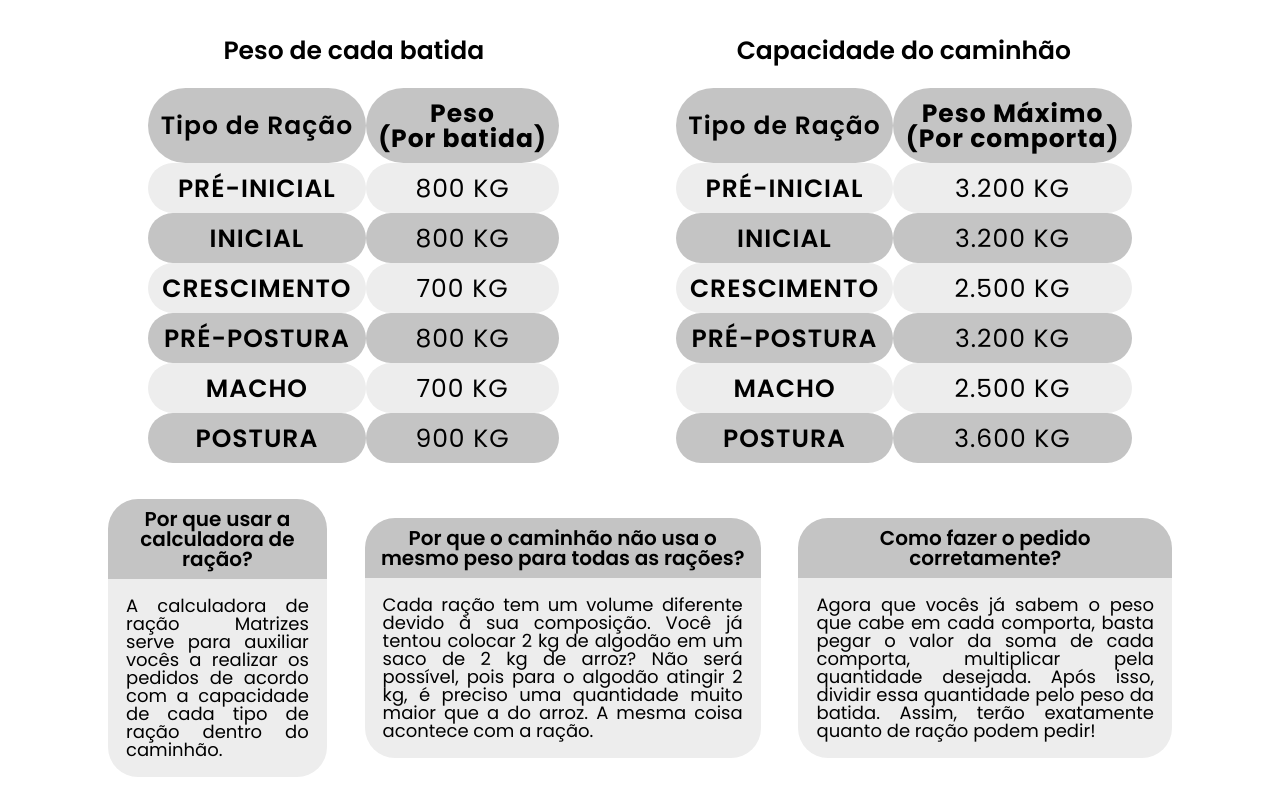
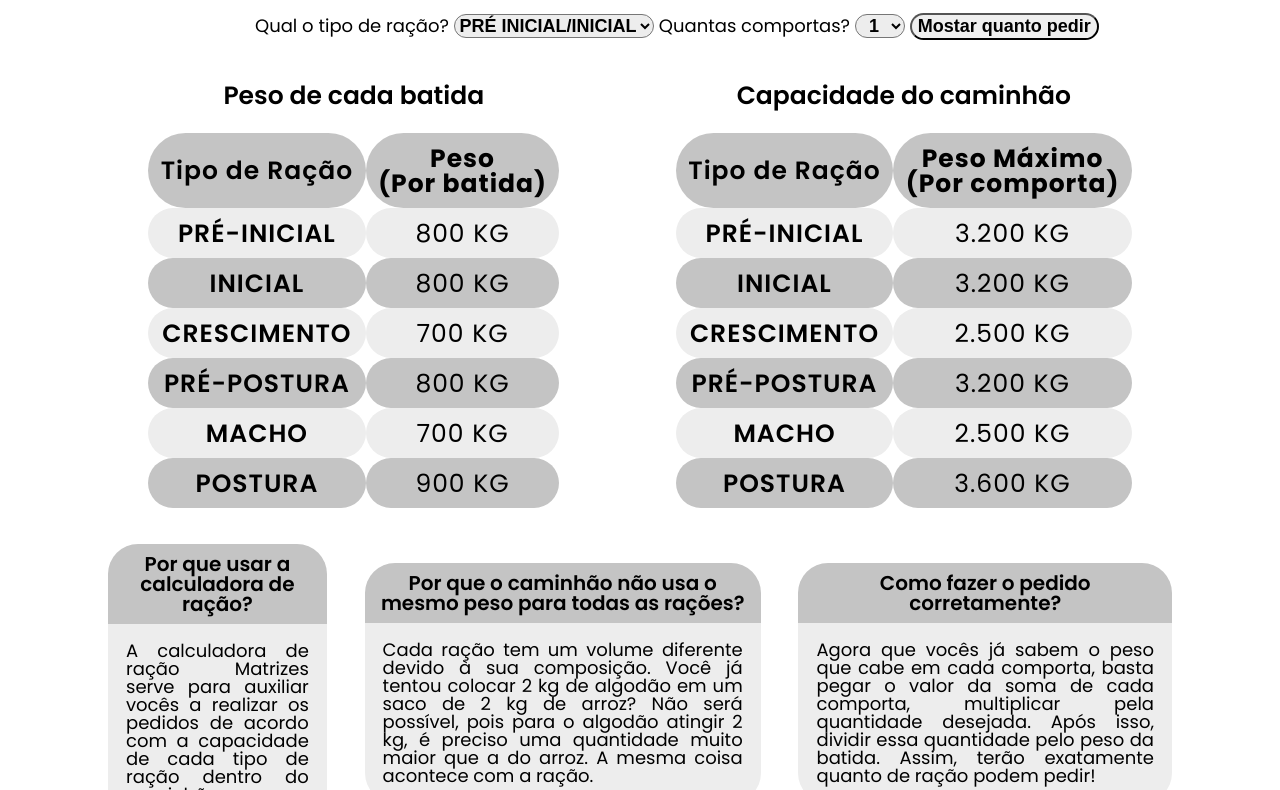
Before and after one commit to mattvieiraa/FriatoMatrizes, a plain HTML site: page calcu.html in a window 1280 px wide. Shown: the part 163-953 px from the top of the page. Drawn offline with Linux system fonts and the light colour scheme; files that its build step writes are made by us from their sources.

Commit message:
Update calcu.html

```diff
--- a/calcu.html
+++ b/calcu.html
@@ -19,7 +19,7 @@
     <main class="conteudo-principal">
     <h1 class="pagina__titulo">Calculadora de ração - Matrizes</h1>
     <section class="informacao">
-    <!-- <div class="calculadora__idade">
+    <div class="calculadora__idade">
         <label for="tipoRacao">Qual o tipo de ração?</label>
             <select class="formulario__racao formulario__linhagem" id="linhagemGranja">
                 <option value="rInicial">PRÉ INICIAL/INICIAL</option>
@@ -38,7 +38,7 @@
             </select>
                 <button onclick="mostrarComporta()" id="btn-calcular" class="formulario">Mostar quanto pedir</button>
             <p id="resultadoComporta"></p>
-        </div>     -->
+        </div>
     <div class="tabelas__juntas">
     <div class="bloco__tabela peso-batida">
         <h2 class="calculadora__sub-titulo-tabela">Peso de cada batida</h2>
```
